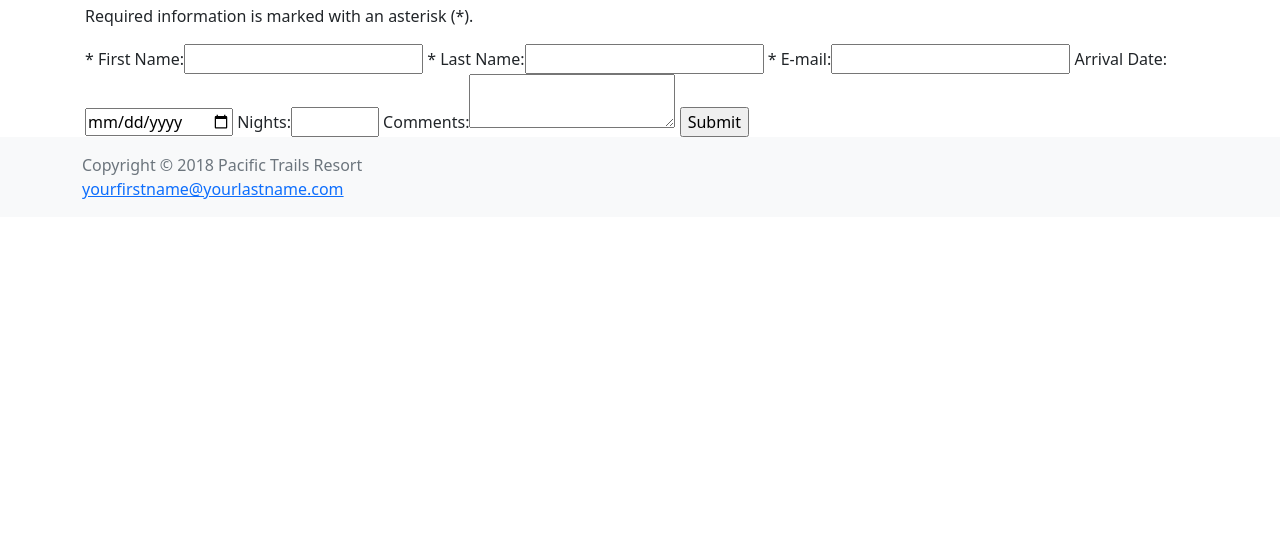
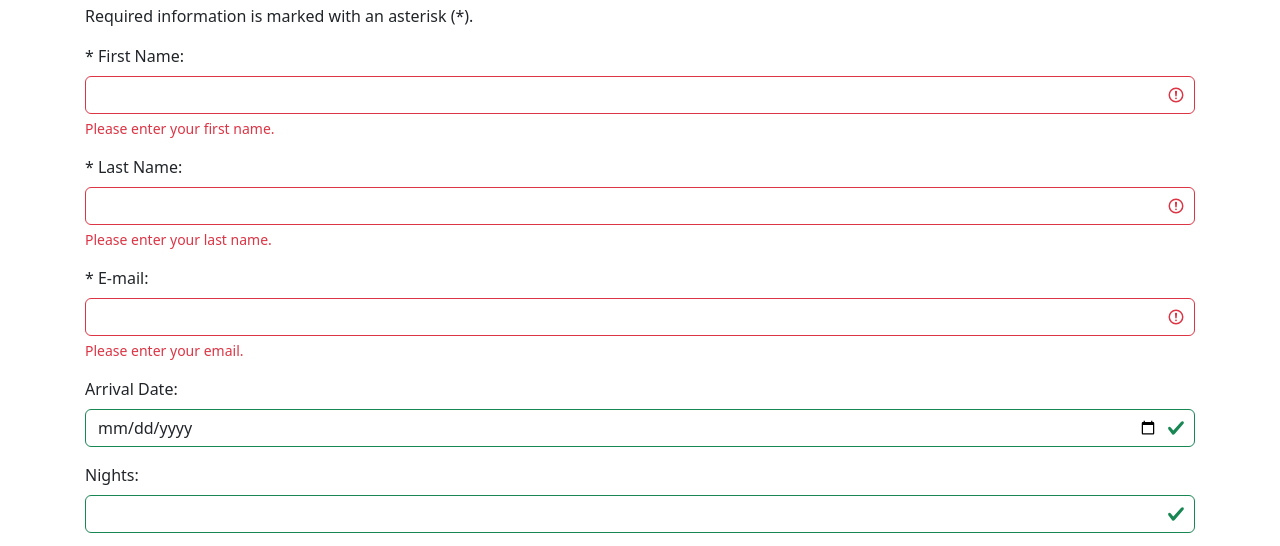
Before and after one commit to ab00721/CS6251Lab12Bootstrap, a plain HTML site: page reservations.html in a window 1280 px wide. Shown: the part 206-752 px from the top of the page. Drawn offline with nearby package versions, Linux system fonts and the light colour scheme.

Commit message:
Updated Reservations Form

```diff
--- a/reservations.html
+++ b/reservations.html
@@ -52,16 +52,37 @@
       <h1 class="mt-5">Reservations at Pacific Trails</h1>
       <h2>Contact Us</h2>
       <p>Required information is marked with an asterisk (*).</p>
-      <form method="post" action="https://webdevbasics.net/scripts/pacific.php">
-        <label for="fnameField"> * First Name: </label><input type="text" id="fnameField" name="fnameField" required>
-        <label for="lnameField"> * Last Name: </label><input type="text" id="lnameField" name="lnameField" required>
-        <label for="emailField">* E-mail: </label><input type="email" id="emailField" name="emailField" required>
-        <label for="dateField">Arrival Date: </label><input type="date" id="dateField" name="dateField">
-        <label for="nightsField">Nights: </label><input type="number" id="nightsField" name="nightsField" min="1"
-          max="14">
-        <label for="commentsField"> Comments: </label><textarea id="commentsField" name="commentsField" rows="2"
-          cols="20"></textarea>
-        <input type="submit" value="Submit">
+      <form method="post" action="https://webdevbasics.net/scripts/pacific.php" class="was-validated">
+        <div class="mb-3 mt-3">
+          <label for="fnameField" class="form-label"> * First Name: </label>
+          <input type="text" class="form-control" id="fnameField" name="fnameField" required>
+          <div class="invalid-feedback">Please enter your first name.</div>
+        </div>
+        <div class="mb-3">
+          <label for="lnameField" class="form-label"> * Last Name: </label>
+          <input type="text" class="form-control" id="lnameField" name="lnameField" required>
+          <div class="invalid-feedback">Please enter your last name.</div>
+        </div>
+        <div class="mb-3">
+          <label for="emailField" class="form-label">* E-mail: </label>
+          <input type="email" class="form-control" id="emailField" name="emailField" required>
+          <div class="invalid-feedback">Please enter your email.</div>
+        </div>
+        <div class="mb-3">
+          <label for="dateField" class="form-label">Arrival Date: </label>
+          <input type="date" class="form-control" id="dateField" name="dateField">
+        </div>
+        <div class="mb-3">
+          <label for="nightsField" class="form-label">Nights: </label>
+          <input type="number" class="form-control" id="nightsField" name="nightsField" min="1" max="14">
+        </div>
+        <div class="mb-3">
+          <label for="commentsField" class="form-label"> Comments: </label>
+          <textarea id="commentsField" class="form-control" name="commentsField" rows="2" cols="20"></textarea>
+        </div>
+        <div class="mb-3">
+          <button type="submit" class="btn btn-primary">Submit</button>
+        </div>
       </form>
     </div>
   </main>
```
